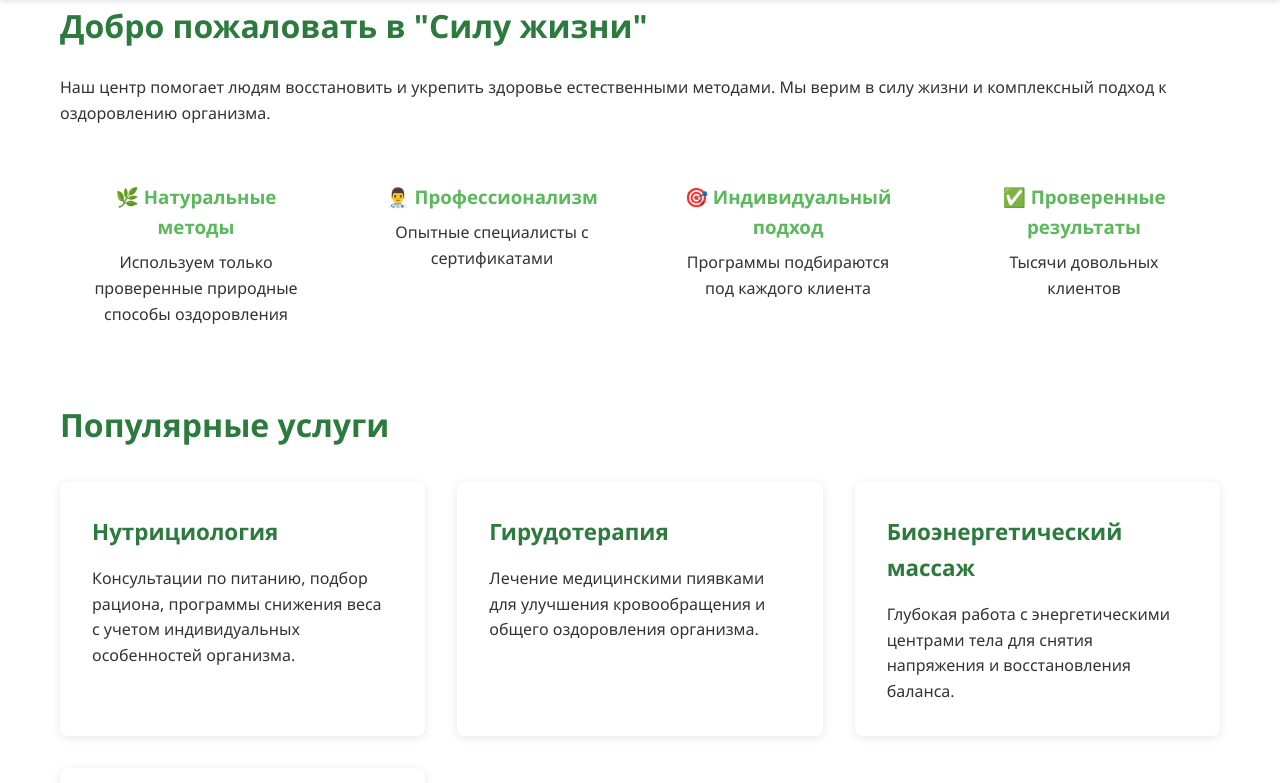
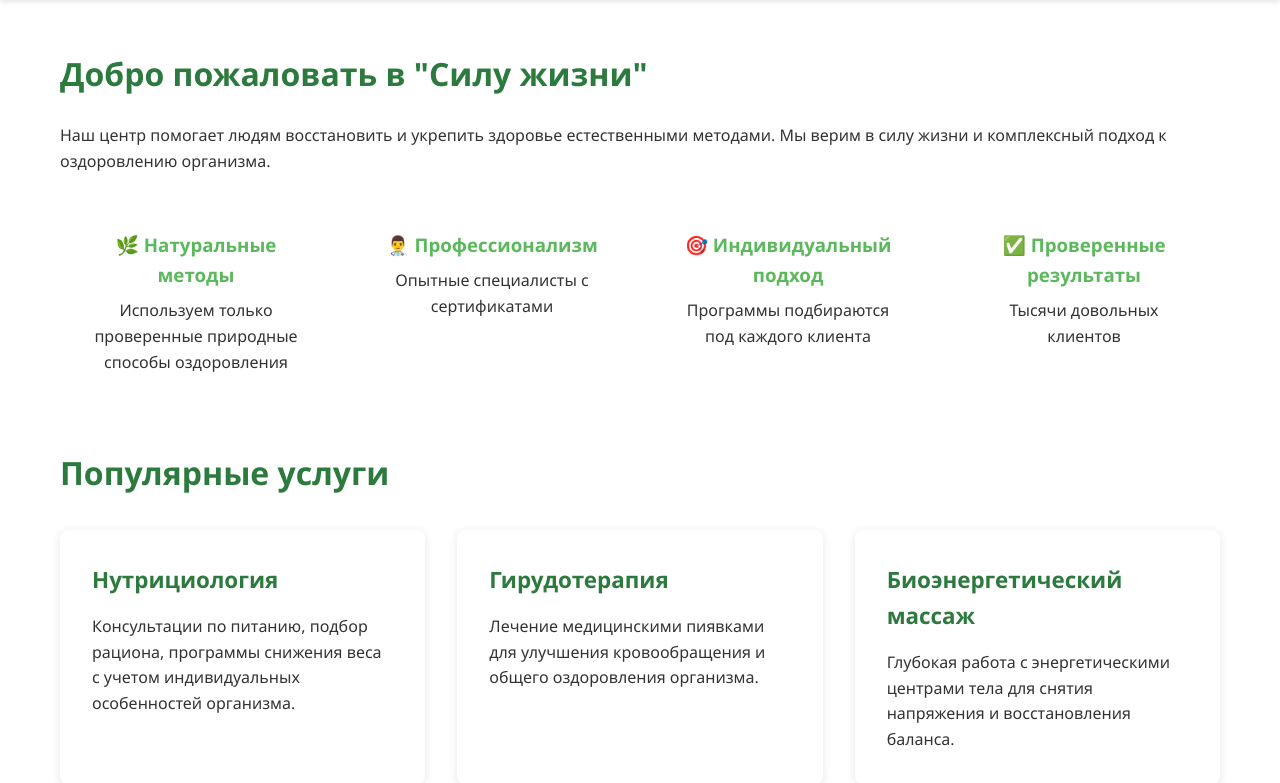
Before and after one commit to Saintsid/lifepower, a FastAPI app: page / in a window 1280 px wide. Shown: the part 78-861 px from the top of the page. Run offline with FastAPI, Linux system fonts and the light colour scheme.

Commit message:
Enhance index.html by adding a class to the first section for better styling. Update CSS to include padding for the first section, improving layout on the main page.

```diff
--- a/backend/templates/index.html
+++ b/backend/templates/index.html
@@ -5,7 +5,7 @@
 {% block content %}
 
 <div class="container">
-    <section>
+    <section class="first-section">
         <h2>Добро пожаловать в "Силу жизни"</h2>
         <p>Наш центр помогает людям восстановить и укрепить здоровье естественными методами. Мы верим в силу жизни и комплексный подход к оздоровлению организма.</p>
 
--- a/frontend/static/css/style.css
+++ b/frontend/static/css/style.css
@@ -472,3 +472,8 @@ section h2 {
     max-height: 400px;
     object-fit: cover;
 }
+
+/* Отступ для первой секции на главной странице */
+.first-section {
+    padding-top: 3rem;
+}
```
